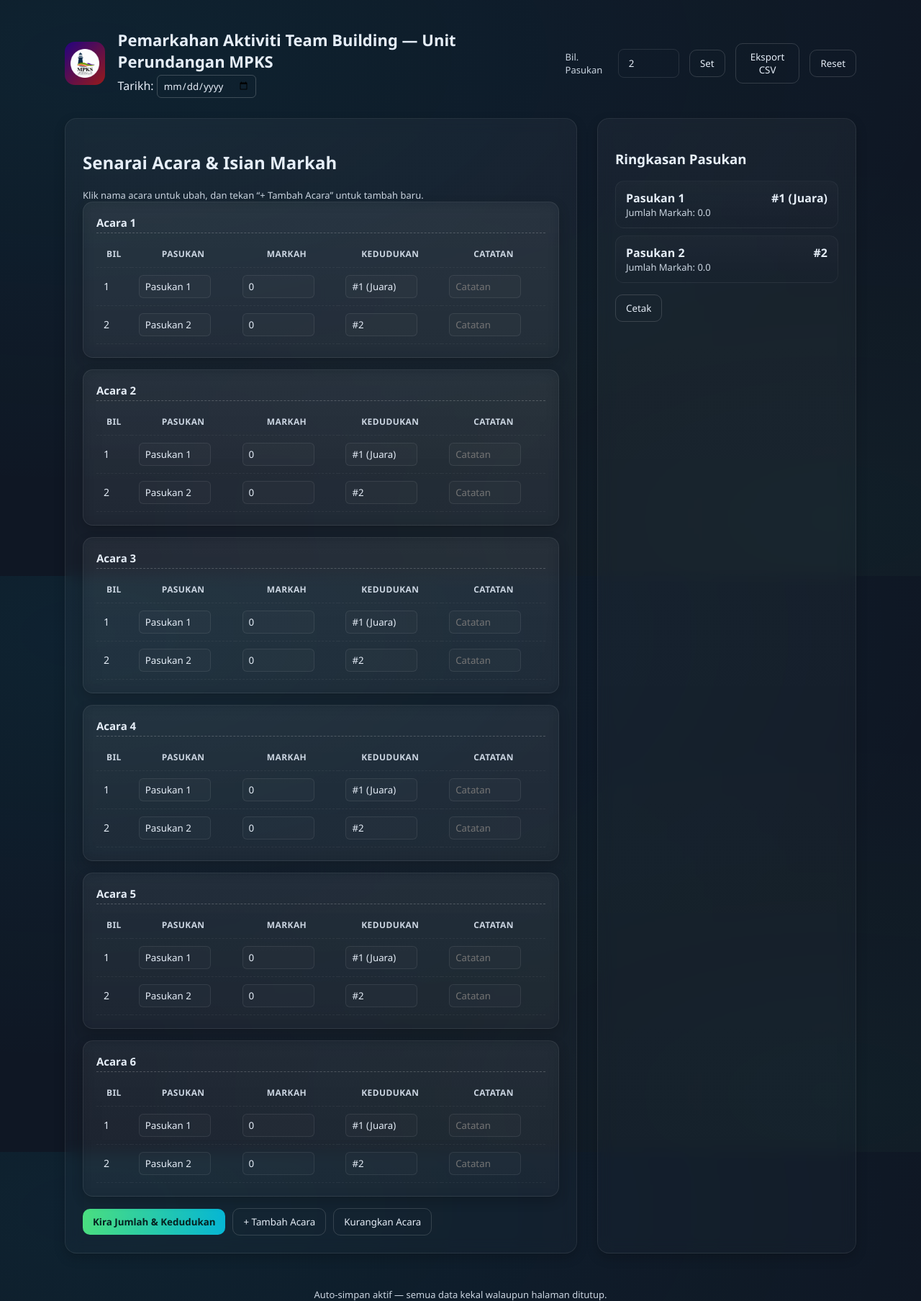
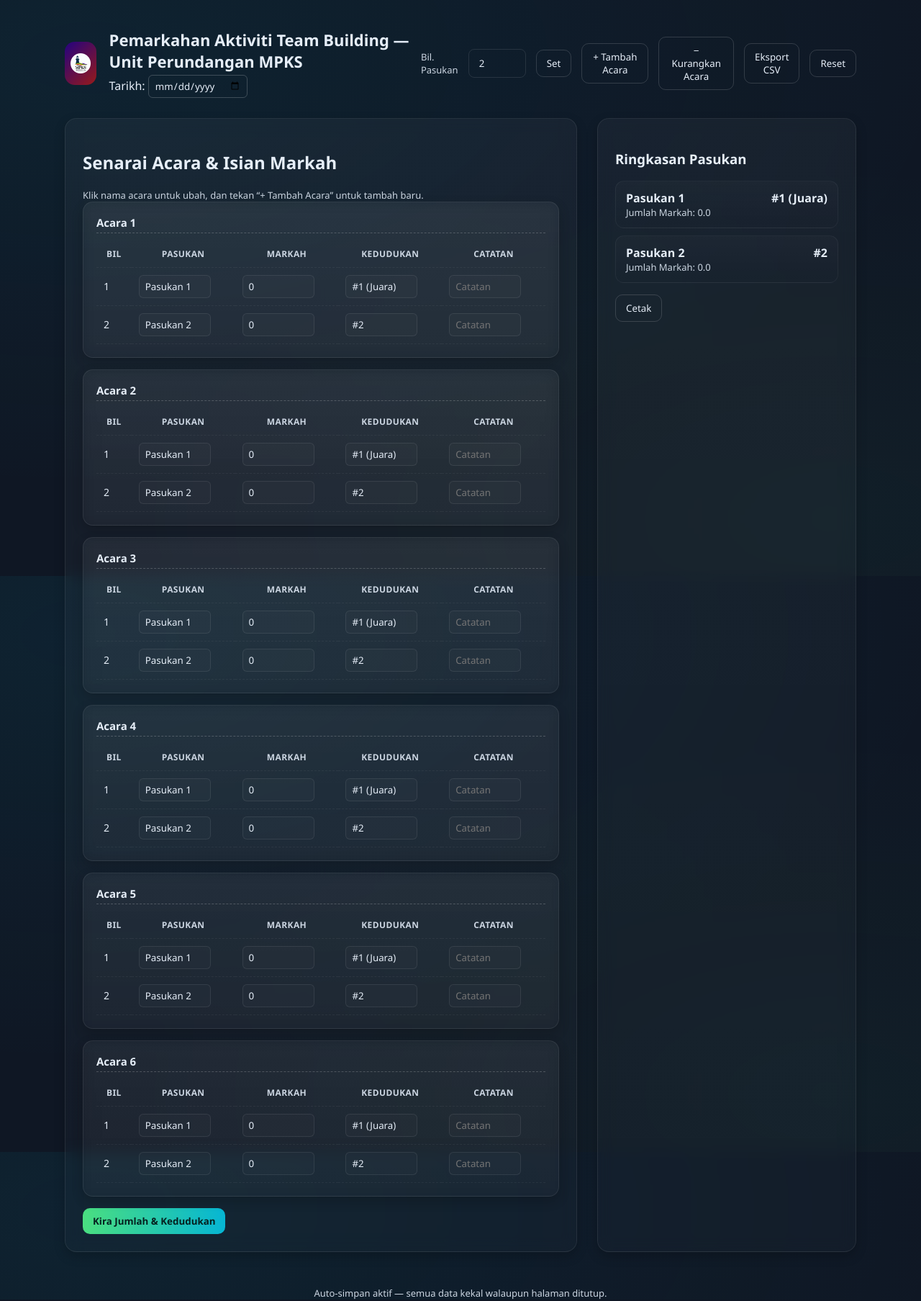
Before and after one commit to zuanxzy/Pemarkahan-Team-building-MPKS, a plain HTML site: page index.html in a window 1280 px wide. Shown: the whole page at 72% size. Drawn offline with Linux system fonts and the light colour scheme.

Commit message:
Update index.html

```diff
--- a/index.html
+++ b/index.html
@@ -26,6 +26,8 @@
         <label>Bil. Pasukan</label>
         <input id="teamCount" type="number" min="2" max="20" value="2">
         <button id="applyCount">Set</button>
+        <button id="addEvent">+ Tambah Acara</button>
+        <button id="removeEvent">− Kurangkan Acara</button>
         <button id="exportCsv">Eksport CSV</button>
         <button id="reset">Reset</button>
       </div>
@@ -42,9 +44,6 @@
 
         <div class="bottom-action" style="margin-top:16px; display:flex; gap:10px; align-items:center;">
           <button id="calculate" class="primary">Kira Jumlah & Kedudukan</button>
-          <button id="addEvent">+ Tambah Acara</button>
-          <button id="removeEvent" class="btn btn-danger">Kurangkan Acara</button>
-
         </div>
       </section>
 
```
